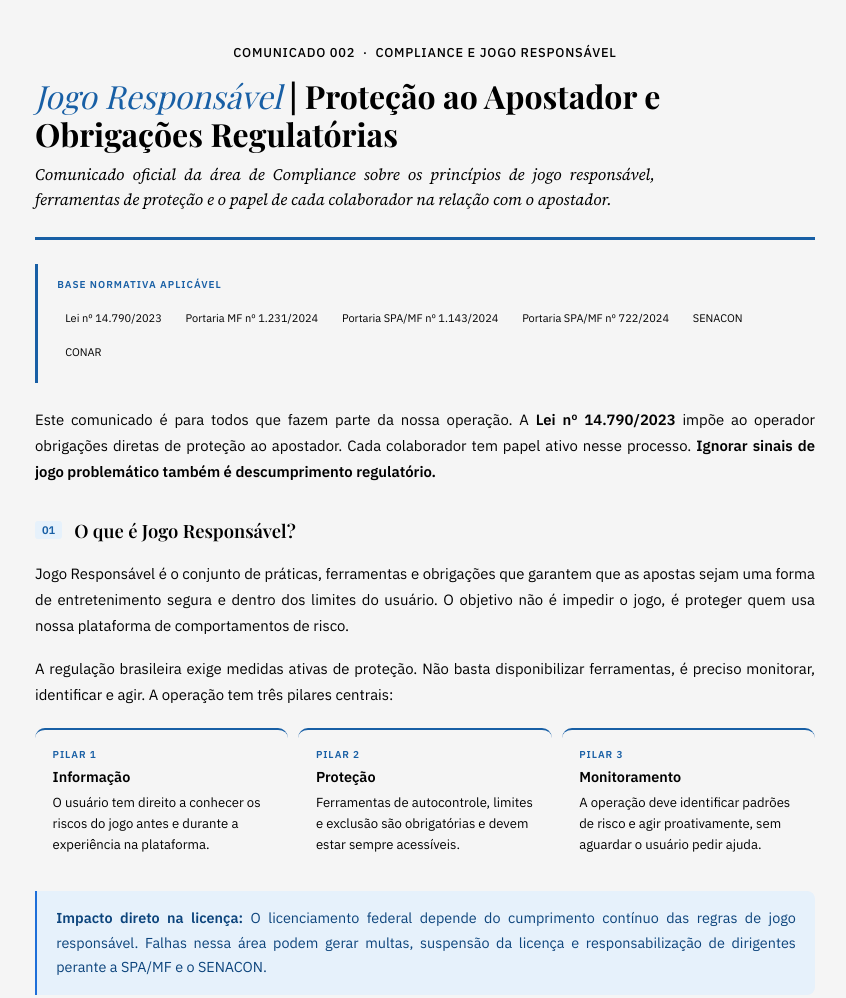
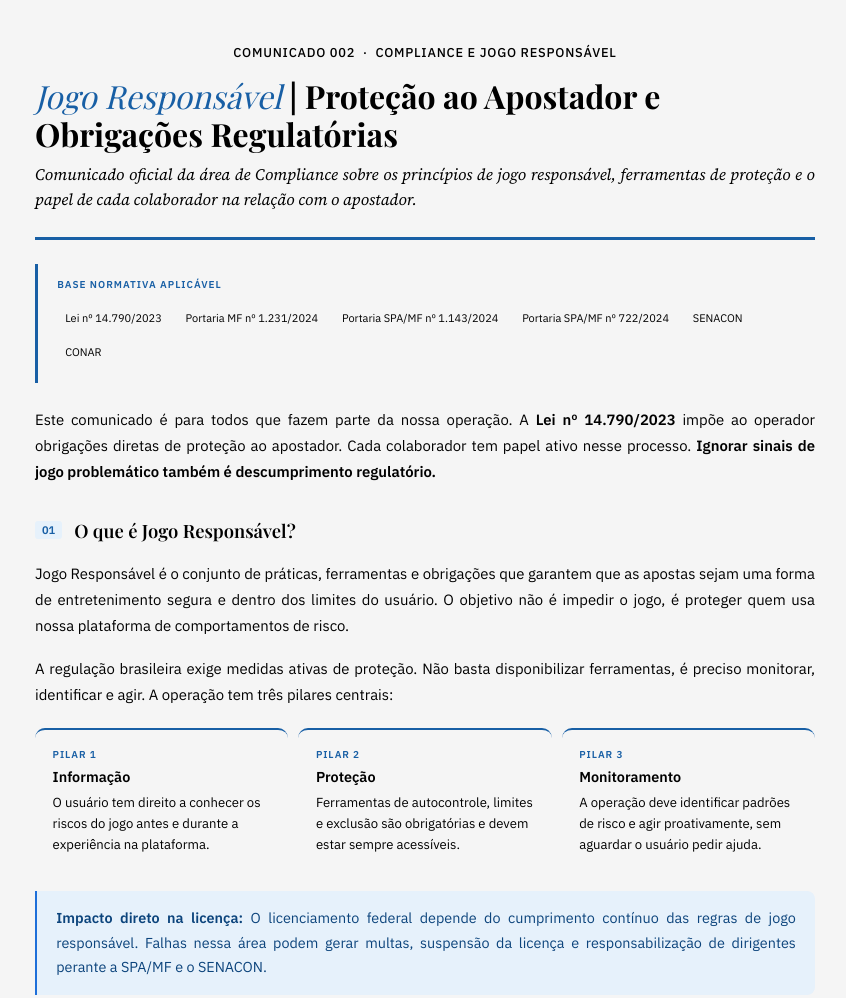
Before and after one commit to paulogsprtt-IGA/COM, a plain HTML site: page COMUNICADO_002_JOGO_RESPONSAVEL_LBBR.html in a window 1280 px wide. Shown: the top 998 px of the page, without its empty margins (215-1061 px from the left). Drawn offline with nearby package versions, Linux system fonts and the light colour scheme; a web font is replaced by a local one.

Commit message:
Update COMUNICADO_002_JOGO_RESPONSAVEL_LBBR.html

```diff
--- a/COMUNICADO_002_JOGO_RESPONSAVEL_LBBR.html
+++ b/COMUNICADO_002_JOGO_RESPONSAVEL_LBBR.html
@@ -15,7 +15,7 @@
 .hdr-meta{font-family:'IBM Plex Sans',sans-serif;font-size:.8rem;font-weight:500;color:var(--color-text-secondary);letter-spacing:.06em;text-transform:uppercase;margin-bottom:1rem;padding-top:1.5rem;text-align:center}
 .hdr-title{font-family:'Playfair Display',serif;font-size:2rem;font-weight:700;line-height:1.2;color:var(--color-text-primary);margin-bottom:.5rem}
 .hdr-title em{font-style:italic;color:var(--blue);font-weight:400}
-.hdr-subtitle{font-family:'Source Serif 4',serif;font-style:italic;font-size:1rem;color:var(--color-text-secondary);line-height:1.6;max-width:620px;text-align:justify}
+.hdr-subtitle{font-family:'Source Serif 4',serif;font-style:italic;font-size:1rem;color:var(--color-text-secondary);line-height:1.6;text-align:justify}
 
 /* NORMA BAR */
 .norma-bar{background:var(--color-background-secondary);border-left:3px solid var(--blue);padding:.9rem 1.2rem;margin:1.5rem 0;border-radius:0 8px 8px 0}
```
